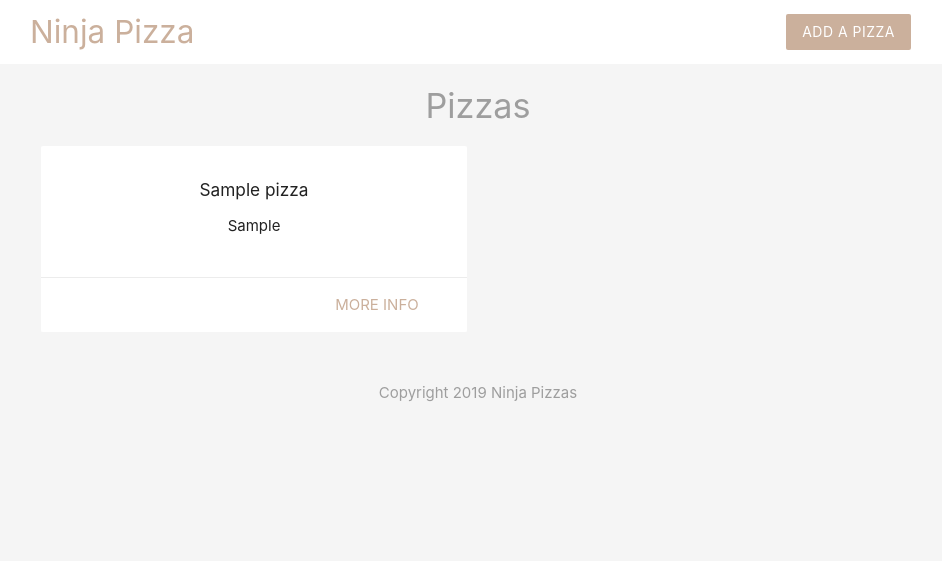
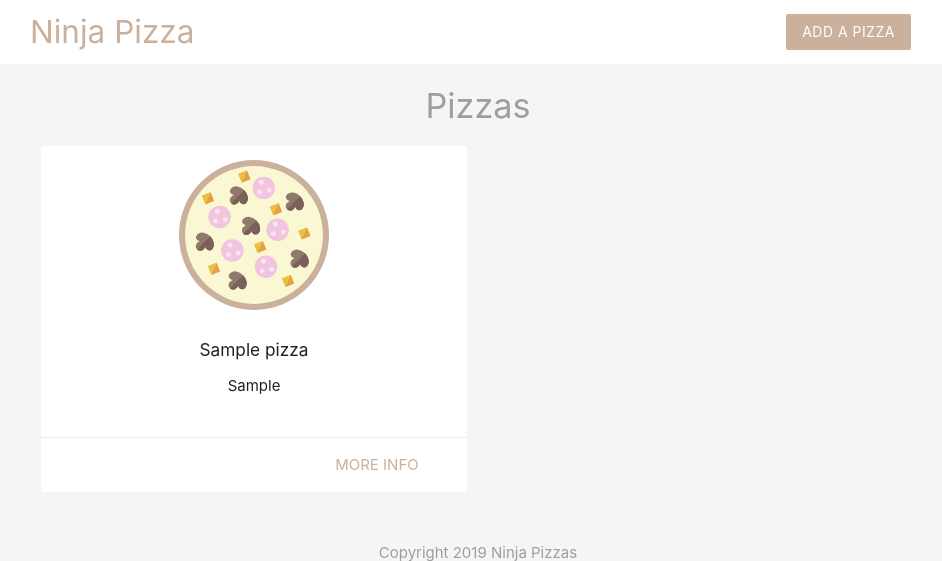
Before and after one commit to ryanglover24/php-practice, a PHP site: page /index.php in a window 1280 px wide. Shown: the top 561 px of the page, without its empty margins (162-1104 px from the left). Run offline with PHP 8.4, Linux system fonts and the light colour scheme; tables that the repository leaves empty or names only in its code hold one stand-in row (values such as "Sample post").

Commit message:
added img and styling

```diff
--- a/details.php
+++ b/details.php
@@ -18,7 +18,7 @@ if (isset($_GET['id'])) {
 
     mysqli_free_result($result);
     mysqli_close($conn);
-    print_r($pizza);
+
 }
 
 if(isset($_POST['delete'])) {
@@ -45,7 +45,7 @@ if(isset($_POST['delete'])) {
 
     <?php include('templates/header.php'); ?>
 
-        <div class="container center">
+        <div class="container center grey-text">
             <?php if($pizza): ?>
 
                 <h4><?php echo htmlspecialchars($pizza['title']); ?></h4>
--- a/index.php
+++ b/index.php
@@ -32,6 +32,7 @@
         <div class="col s6 md3">
             <div class="card z-depth-0">
                 <div class="card-content center">
+                <img src="img/pizza.svg" class="pizza" >
                     <h6><?php echo htmlspecialchars($pizza['title']); ?></h6>
                     <ul>
                         <?php foreach(explode(',', $pizza['ingredients']) as $ing) : ?>
--- a/templates/header.php
+++ b/templates/header.php
@@ -15,6 +15,13 @@
         max-width: 820px;
         margin: 20px auto;
     }
+    .pizza {
+        width: 150px;
+        margin: 40px auto -30px;
+        display: block;
+        position: relative;
+        top: -50px;
+    }
     </style>
 </head>
 
```
Also changed, not shown: img/pizza.svg (added).
